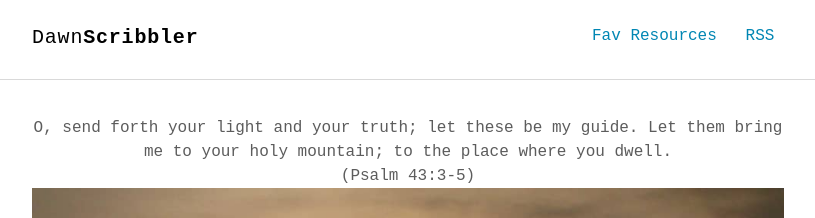
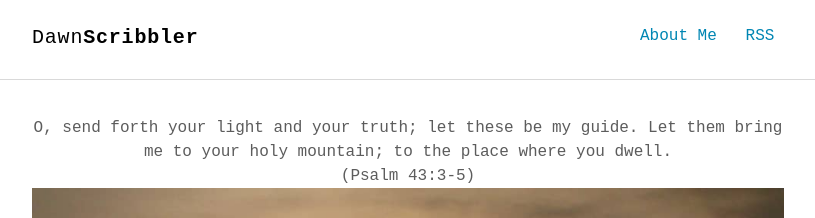
Before and after one commit to soulatcrossroad/dawnscribbler.github.io, a Jekyll site: the page built from index.html, in a window 1280 px wide. Shown: the top 218 px of the page, without its empty margins (232-1047 px from the left). Built offline with Jekyll 4.4.1, drawn with Linux system fonts in a browser that asks for light colours; some web fonts are replaced.

Commit message:
Update nav.html

```diff
--- a/_includes/nav.html
+++ b/_includes/nav.html
@@ -3,7 +3,7 @@
   <div class="container">
     <h1 class="logo"><a href="{{ '/' | prepend: site.baseurl | prepend: site.url }}">{{ site.title_left }}<span>{{ site.title_right }}</span></a></h1>
     <ul class="navbar">
-      <li><a href="{{ '/about' | prepend: site.baseurl | prepend: site.url }}">Fav Resources</a></li>
+      <li><a href="{{ '/about' | prepend: site.baseurl | prepend: site.url }}">About Me</a></li>
       <li><a href="{{ "/feed.xml" | prepend: site.baseurl | prepend: site.url }}" target="_blank">RSS</a></li>
     </ul>
   </div>
```
